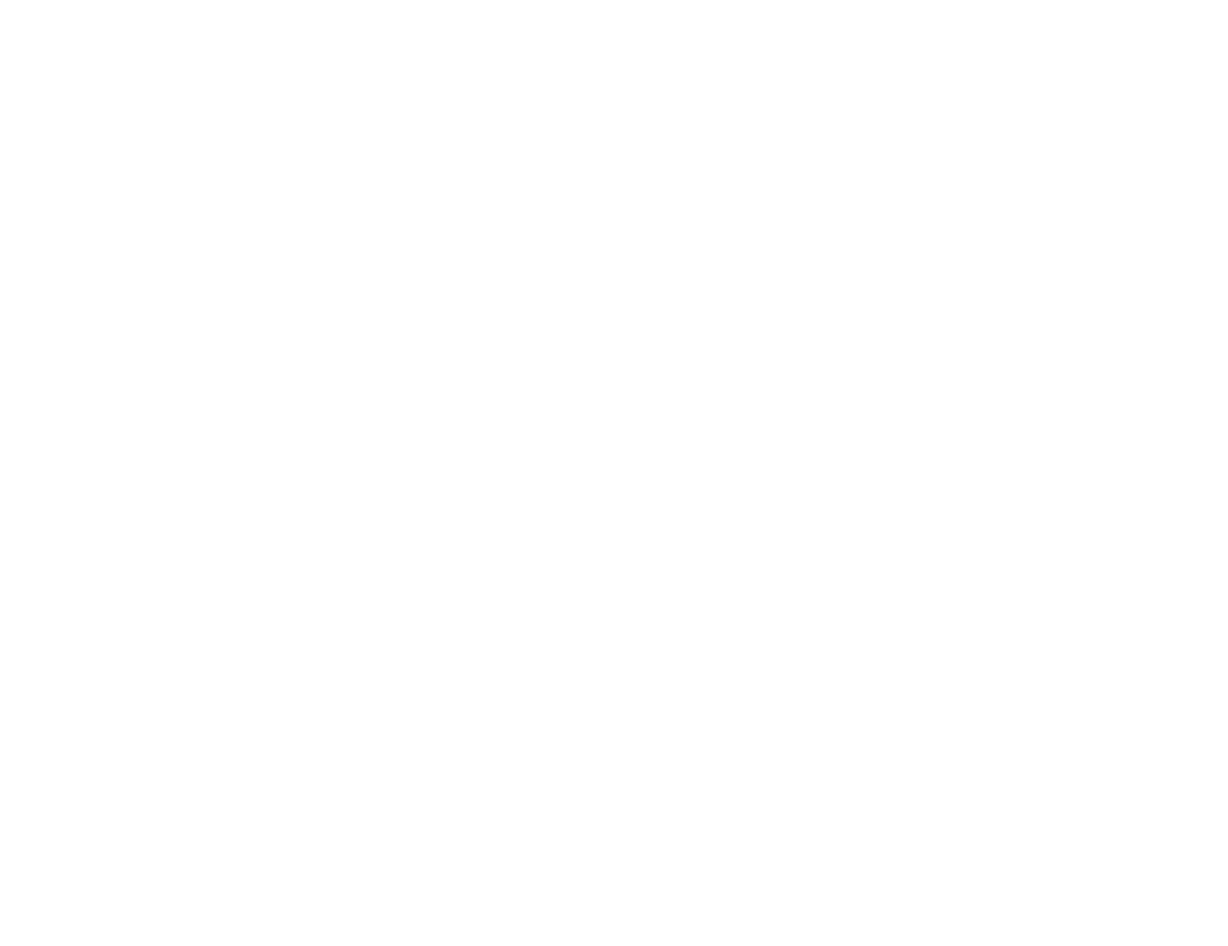
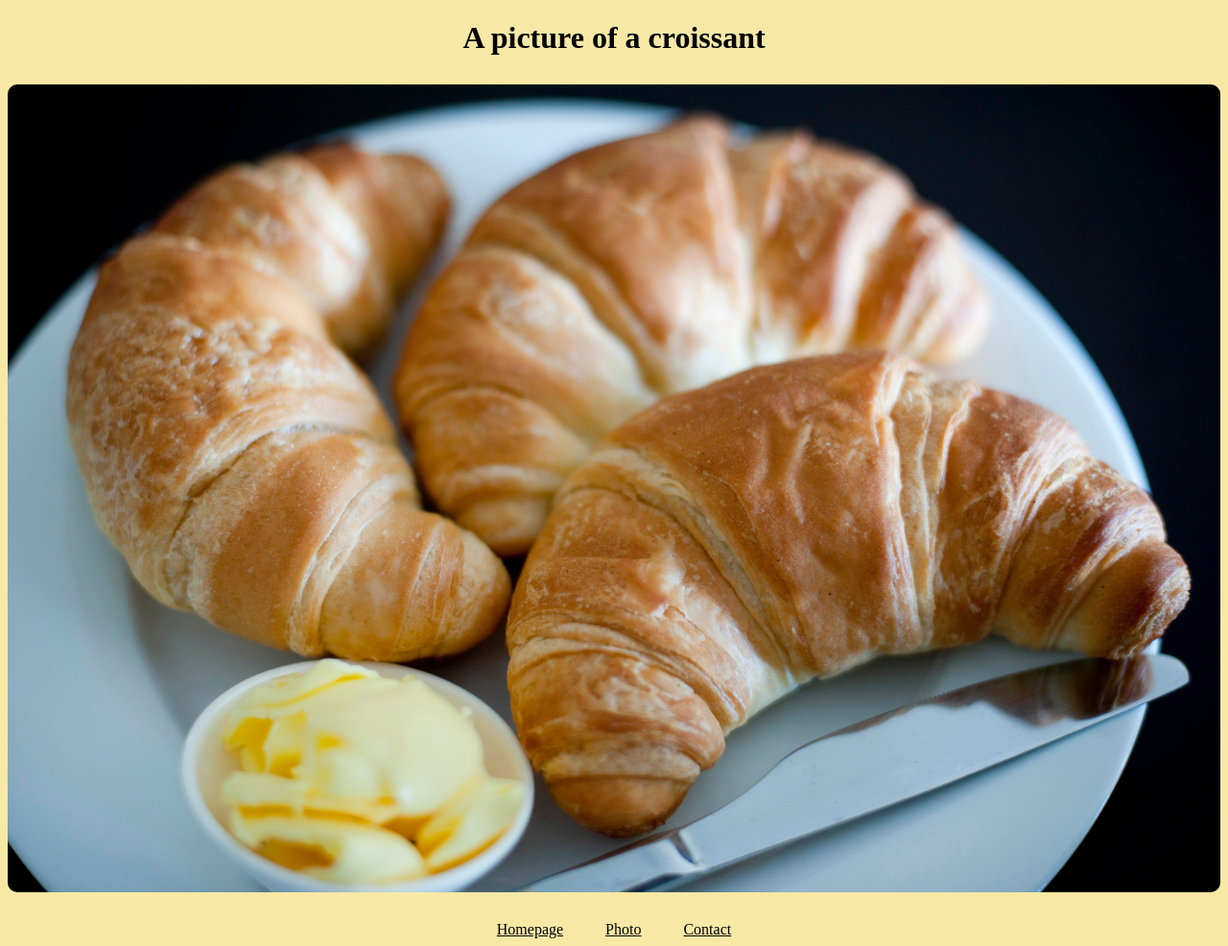
Before and after one commit to Viven-Naidoo/Croissant, a plain HTML site: page photo.html in a window 1280 px wide. Shown: the whole page at 96% size. Before the commit the page ends 800 px from the top, so only its background shows below. Drawn offline with Linux system fonts and the light colour scheme.

Commit message:
Added photo page content

```diff
--- a/css/styles.css
+++ b/css/styles.css
@@ -5,6 +5,13 @@
 h1,
 p {
   text-align: center;
+}
+
+.croissant-photo {
+  max-width: 100%;
+  border-radius: 10px;
+  display: block;
+  margin: 30px 0;
 }
 
 footer {
--- a/photo.html
+++ b/photo.html
@@ -0,0 +1,18 @@
+<!DOCTYPE html>
+<html lang="en">
+  <head>
+    <meta charset="UTF-8" />
+    <meta name="viewport" content="width=device-width, initial-scale=1.0" />
+    <link rel="stylesheet" href="/css/styles.css" />
+    <title>Croissant</title>
+  </head>
+  <body>
+    <h1>A picture of a croissant</h1>
+    <img src="/images/croissant.jpg" alt="" class="croissant-photo" />
+    <footer>
+      <a href="/"> Homepage</a>
+      <a href="/photo.html"> Photo</a>
+      <a href="/contact.html">Contact</a>
+    </footer>
+  </body>
+</html>
```
Also changed, not shown: images/croissant.jpg (added).
